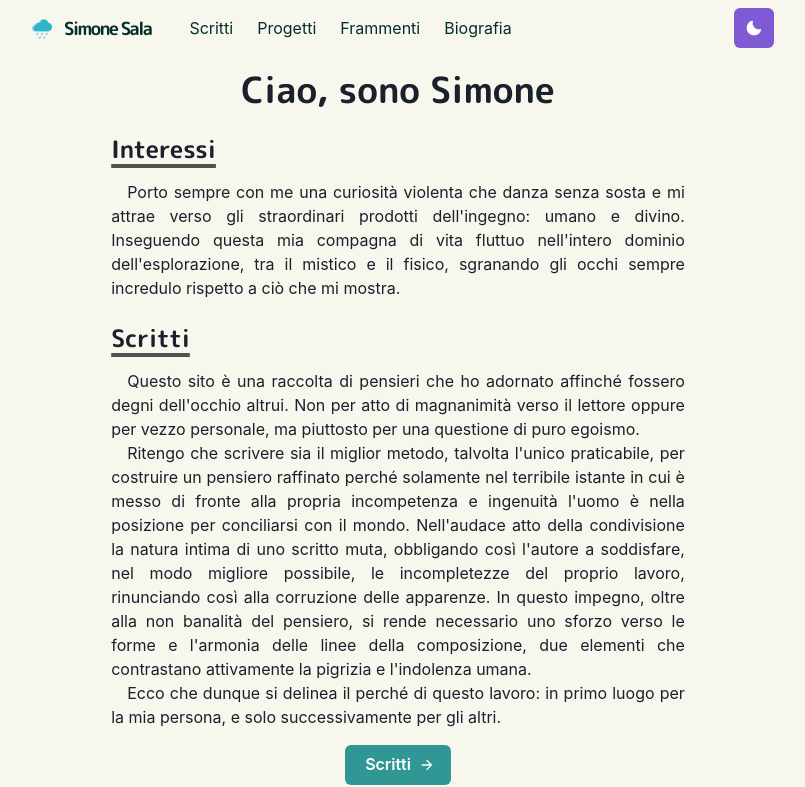
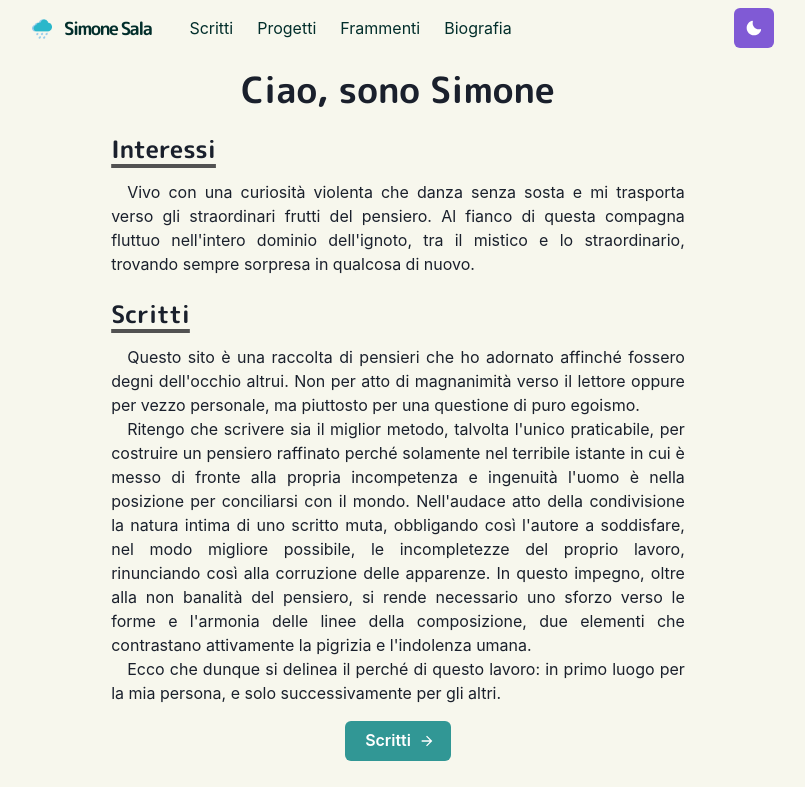
Before and after one commit to simonexsala/homepage, a Next.js app: page / in a window 1280 px wide. Shown: the top 787 px of the page, without its empty margins (242-1047 px from the left). Built offline with nearby package versions, Linux system fonts and the light colour scheme.

Commit message:
Update index.js
modificato interessi

```diff
--- a/pages/index.js
+++ b/pages/index.js
@@ -61,7 +61,7 @@ const Home = () => {
             Interessi
           </Heading>
           <Paragraph>
-            Porto sempre con me una curiosità violenta che danza senza sosta e mi attrae verso gli straordinari prodotti dell'ingegno: umano e divino. Inseguendo questa mia compagna di vita fluttuo nell'intero dominio dell'esplorazione, tra il mistico e il fisico, sgranando gli occhi sempre incredulo rispetto a ciò che mi mostra.
+            Vivo con una curiosità violenta che danza senza sosta e mi trasporta verso gli straordinari frutti del pensiero. Al fianco di questa compagna fluttuo nell'intero dominio dell'ignoto, tra il mistico e lo straordinario, trovando sempre sorpresa in qualcosa di nuovo.
           </Paragraph>
         </Section>
 
```
